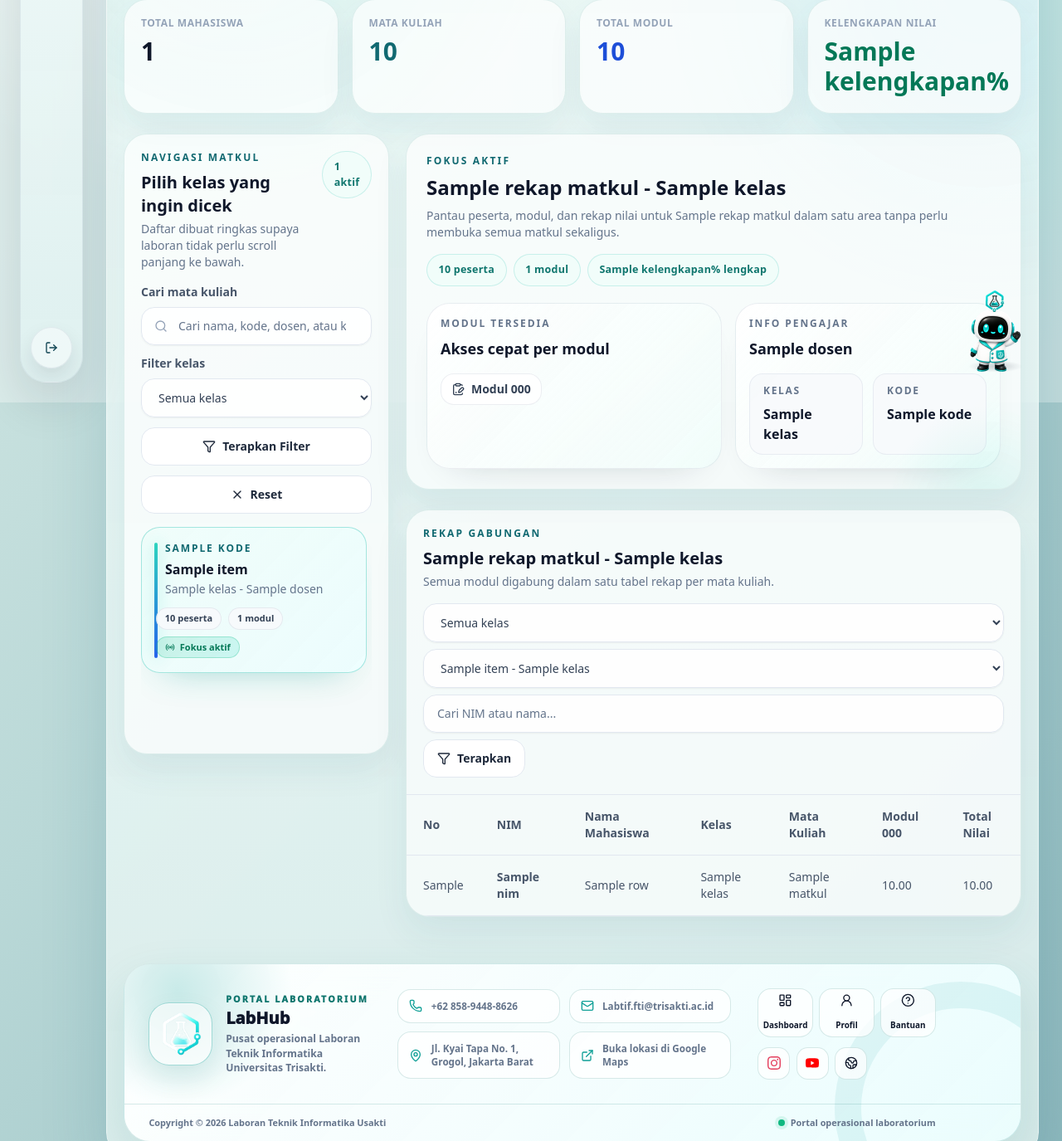
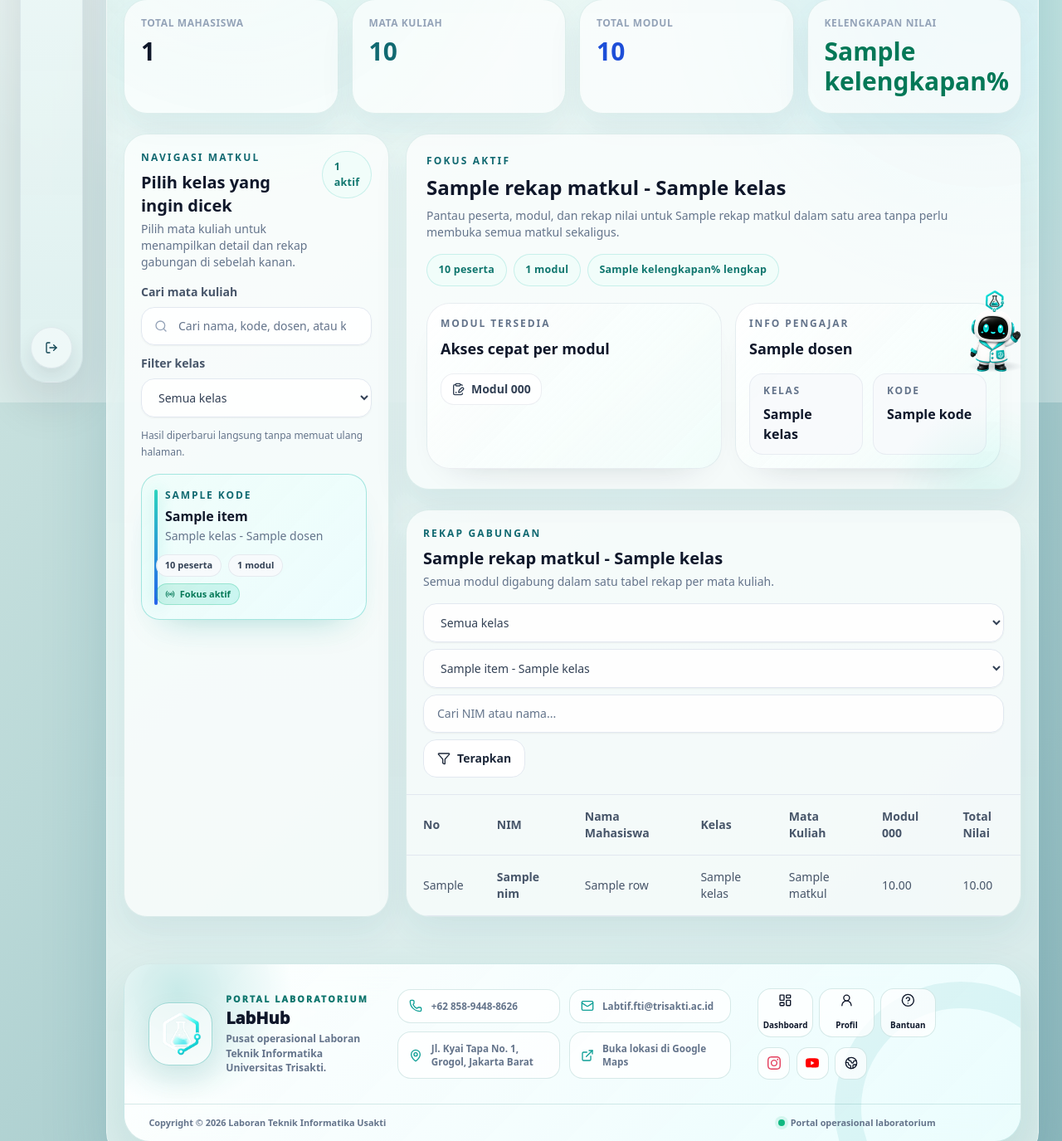
Before and after one commit to abdurojak/ProjectLaboran, a Django app: template apps/asleb/templates/asleb/praktikum_mahasiswa_list.html in a window 1280 px wide. Shown: the part 315-1690 px from the top of the page at 83% size. Run offline with Django 5.2, Linux system fonts and the light colour scheme; the template is opened without the code that fills it: most values are stand-ins (such as "Sample title", 1, 10 or a date in 2020); grey boxes marked "Sample" are stand-in pictures; some libraries are stand-ins or nearby versions.

Commit message:
fix: improve praktikum course navigation

```diff
--- a/apps/asleb/templates/asleb/praktikum_mahasiswa_list.html
+++ b/apps/asleb/templates/asleb/praktikum_mahasiswa_list.html
@@ -18,21 +18,15 @@
     }
 
     .matkul-nav {
-        position: sticky;
-        top: 1.25rem;
         display: flex;
         flex-direction: column;
         align-self: stretch;
-        height: calc(100vh - 3.25rem);
-        min-height: 720px;
-        max-height: calc(100vh - 3.25rem);
         overflow: hidden;
     }
 
     .matkul-nav-list {
         flex: 1 1 auto;
-        min-height: 320px;
-        overflow-y: auto;
+        min-height: 0;
         padding-right: 0.35rem;
     }
 
@@ -386,12 +380,12 @@
                 <div>
                     <p class="text-xs font-black uppercase tracking-[0.18em] text-brand-700">Navigasi Matkul</p>
                     <h3 class="mt-2 text-xl font-black text-slate-900">Pilih kelas yang ingin dicek</h3>
-                    <p class="mt-1 text-sm text-slate-500">Daftar dibuat ringkas supaya laboran tidak perlu scroll panjang ke bawah.</p>
+                    <p class="mt-1 text-sm text-slate-500">Pilih mata kuliah untuk menampilkan detail dan rekap gabungan di sebelah kanan.</p>
                 </div>
                 <span class="matkul-stat-chip bg-brand-50 text-brand-800">{{ matkul_list|length }} aktif</span>
             </div>
 
-            <form method="get" class="mt-4 grid gap-3">
+            <form method="get" class="mt-4 grid gap-3" data-matkul-nav-filter-form>
                 <div>
                     <label for="id_q_sidebar">Cari mata kuliah</label>
                     <div class="relative">
@@ -401,29 +395,24 @@
                 </div>
                 <div>
                     <label for="id_kelas_sidebar">Filter kelas</label>
-                    <select id="id_kelas_sidebar" name="kelas">
+                    <select id="id_kelas_sidebar" name="kelas" data-matkul-nav-class-filter>
                         <option value="">Semua kelas</option>
                         {% for kelas in class_options %}
                         <option value="{{ kelas }}" {% if selected_kelas == kelas %}selected{% endif %}>{{ kelas }}</option>
                         {% endfor %}
                     </select>
                 </div>
-                {% if selected_matkul_id %}
-                <input type="hidden" name="matkul" value="{{ selected_matkul_id }}">
-                {% endif %}
-                <button class="btn-secondary gap-2 w-full justify-center" type="submit">
-                    <i data-lucide="filter" class="h-4 w-4"></i>Terapkan Filter
+                <p class="text-xs leading-5 text-slate-500" data-matkul-nav-filter-hint>
+                    Hasil diperbarui langsung tanpa memuat ulang halaman.
+                </p>
+                <button class="btn-secondary gap-2 w-full justify-center {% if not search_query and not selected_kelas %}hidden{% endif %}" type="button" data-matkul-nav-reset>
+                    <i data-lucide="x" class="h-4 w-4"></i>Reset
                 </button>
-                {% if search_query or selected_kelas %}
-                <a class="btn-secondary gap-2 w-full justify-center" href="{% url 'asleb:praktikum_mahasiswa_list' %}">
-                    <i data-lucide="x" class="h-4 w-4"></i>Reset
-                </a>
-                {% endif %}
             </form>
 
             <div class="matkul-nav-list mt-4 space-y-3">
                 {% for item in matkul_list %}
-                <a href="?{% if search_query %}q={{ search_query|urlencode }}&{% endif %}{% if selected_kelas %}kelas={{ selected_kelas|urlencode }}&{% endif %}matkul={{ item.pk }}" class="matkul-nav-item {% if rekap_matkul and item.pk == rekap_matkul.pk %}is-active{% endif %}" data-matkul-nav-item data-matkul-switch data-matkul-id="{{ item.pk }}">
+                <a href="?{% if search_query %}q={{ search_query|urlencode }}&{% endif %}{% if selected_kelas %}kelas={{ selected_kelas|urlencode }}&{% endif %}matkul={{ item.pk }}" class="matkul-nav-item {% if rekap_matkul and item.pk == rekap_matkul.pk %}is-active{% endif %}" data-matkul-nav-item data-matkul-switch data-matkul-id="{{ item.pk }}" data-matkul-class="{{ item.kelas|lower }}">
                     <div class="matkul-nav-item-content">
                         <p class="matkul-nav-meta text-xs font-black uppercase tracking-[0.16em] text-brand-700">{{ item.kode_mk|default:item.kode }}</p>
                         <h4 class="matkul-nav-title mt-2 text-base font-black text-slate-900">{{ item.nama }}</h4>
@@ -994,6 +983,9 @@
         }
 
         const matkulSearch = document.querySelector('[data-matkul-nav-search]');
+        const matkulFilterForm = document.querySelector('[data-matkul-nav-filter-form]');
+        const matkulClassFilter = document.querySelector('[data-matkul-nav-class-filter]');
+        const matkulReset = document.querySelector('[data-matkul-nav-reset]');
         const matkulItems = Array.from(document.querySelectorAll('[data-matkul-nav-item]'));
         const matkulNoResult = document.querySelector('[data-matkul-nav-no-result]');
         const focusPanel = document.querySelector('[data-matkul-focus]');
@@ -1035,20 +1027,41 @@
             });
         });
 
-        if (matkulSearch && matkulItems.length) {
+        if (matkulSearch) {
             const filterMatkulItems = function () {
                 const keyword = matkulSearch.value.trim().toLowerCase();
+                const selectedClass = (matkulClassFilter?.value || '').trim().toLowerCase();
                 let visibleCount = 0;
                 matkulItems.forEach(function (item) {
-                    const visible = !keyword || item.textContent.toLowerCase().includes(keyword);
+                    const matchesKeyword = !keyword || item.textContent.toLowerCase().includes(keyword);
+                    const matchesClass = !selectedClass || item.dataset.matkulClass === selectedClass;
+                    const visible = matchesKeyword && matchesClass;
                     item.classList.toggle('hidden', !visible);
                     if (visible) visibleCount += 1;
                 });
                 if (matkulNoResult) {
                     matkulNoResult.classList.toggle('hidden', visibleCount > 0);
                 }
+                if (matkulReset) {
+                    matkulReset.classList.toggle('hidden', !keyword && !selectedClass);
+                }
             };
             matkulSearch.addEventListener('input', filterMatkulItems);
+            matkulClassFilter?.addEventListener('change', filterMatkulItems);
+            matkulFilterForm?.addEventListener('submit', function (event) {
+                event.preventDefault();
+                filterMatkulItems();
+            });
+            matkulReset?.addEventListener('click', function () {
+                matkulSearch.value = '';
+                if (matkulClassFilter) matkulClassFilter.value = '';
+                filterMatkulItems();
+                matkulSearch.focus();
+                const url = new URL(window.location.href);
+                url.searchParams.delete('q');
+                url.searchParams.delete('kelas');
+                window.history.replaceState({}, '', url);
+            });
             filterMatkulItems();
         }
 
```
Also changed, not shown: apps/asleb/tests.py (+11 -0 lines).
